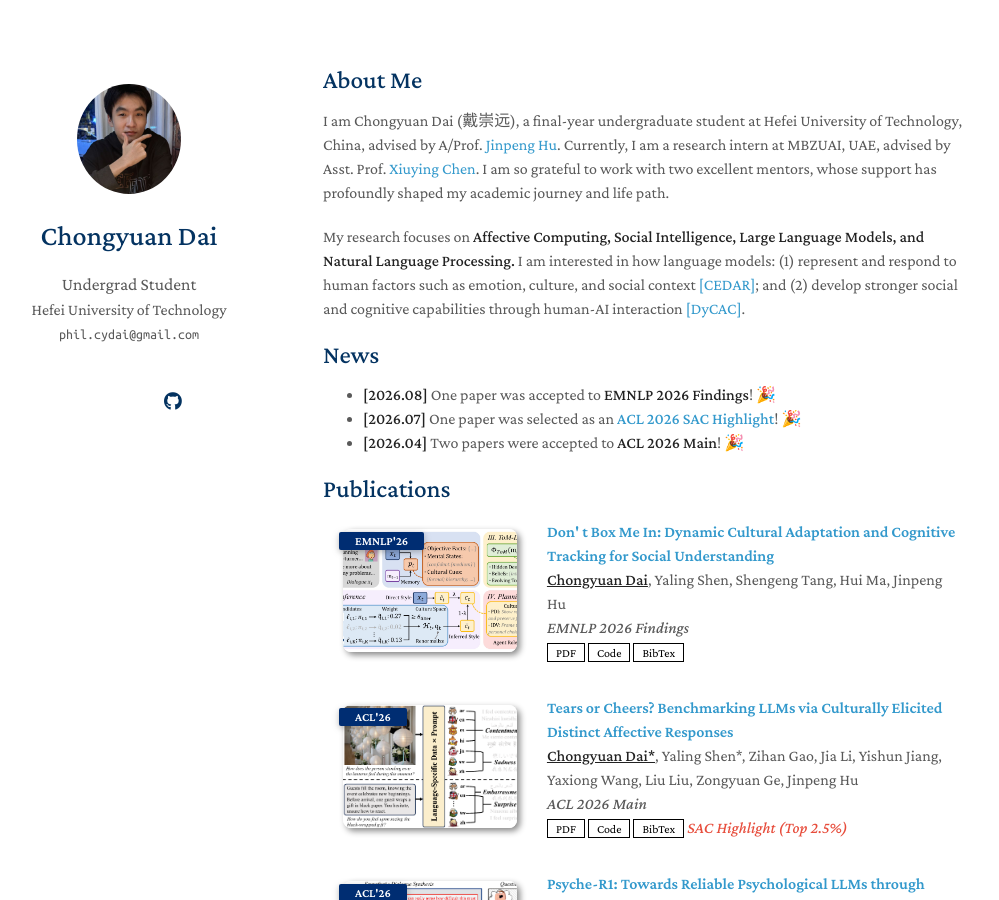
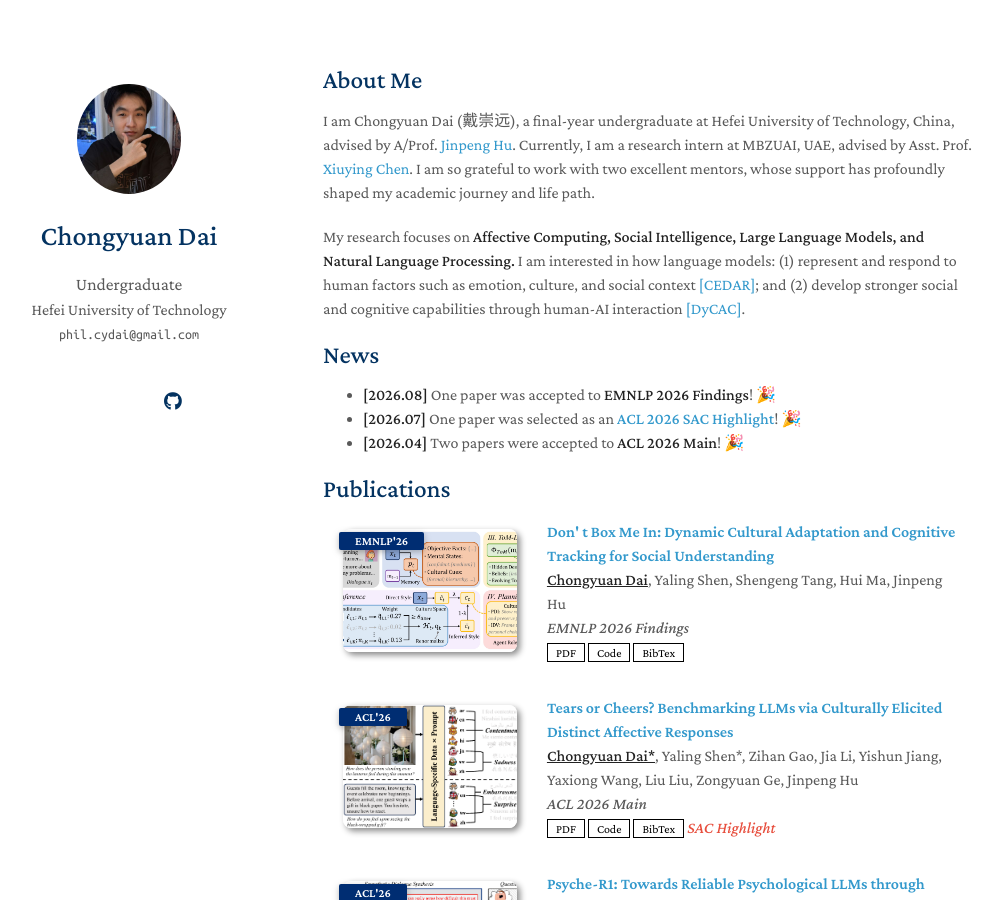
Before and after one commit to chyuandai/chyuandai.github.io, a Jekyll site: the page built from index.md, in a window 1280 px wide and 900 px high. Shown: the whole window, without its empty margins (147-1146 px from the left). Built offline with Jekyll 4.4.1, drawn with Linux system fonts in a browser that asks for light colours; a style sheet for code colours, icons or effects is not loaded; our own code applies the rules of GitHub Pages for plain Markdown files.

Commit message:
update my personal page

```diff
--- a/_config.yml
+++ b/_config.yml
@@ -1,6 +1,6 @@
 # Basic Information
 title: Chongyuan Dai
-position: Undergrad Student
+position: Undergraduate
 affiliation: Hefei University of Technology
 email: phil.cydai@gmail.com
 
--- a/_data/publications.yml
+++ b/_data/publications.yml
@@ -19,7 +19,7 @@
     code: https://github.com/MindIntLab-HFUT/CEDAR
     bibtex: ./assets/bib/tears_or_cheers.txt
     image: ./assets/img/tears_or_cheers.png
-    notes: SAC Highlight (Top 2.5%)
+    notes: SAC Highlight
 
   - title: "Psyche-R1: Towards Reliable Psychological LLMs through Unified Empathy, Expertise, and Reasoning"
     authors: <strong><u>Chongyuan Dai</u></strong>, Jinpeng Hu, Hongchang Shi, Zhuo Li, Dan Guo, Xun Yang, Meng Wang
--- a/index.md
+++ b/index.md
@@ -4,7 +4,7 @@
 
 ## About Me
 
-I am Chongyuan Dai (戴崇远), a final-year undergraduate student at Hefei University of Technology, China, advised by A/Prof. [Jinpeng Hu](https://scholar.google.com/citations?user=3xMIKfcAAAAJ&hl=en). Currently, I am a research intern at MBZUAI, UAE, advised by Asst. Prof. [Xiuying Chen](https://scholar.google.com/citations?user=COUnAF4AAAAJ&hl=en). I am so grateful to work with two excellent mentors, whose support has profoundly shaped my academic journey and life path.
+I am Chongyuan Dai (戴崇远), a final-year undergraduate at Hefei University of Technology, China, advised by A/Prof. [Jinpeng Hu](https://scholar.google.com/citations?user=3xMIKfcAAAAJ&hl=en). Currently, I am a research intern at MBZUAI, UAE, advised by Asst. Prof. [Xiuying Chen](https://scholar.google.com/citations?user=COUnAF4AAAAJ&hl=en). I am so grateful to work with two excellent mentors, whose support has profoundly shaped my academic journey and life path.
 
 My research focuses on **Affective Computing, Social Intelligence, Large Language Models, and Natural Language Processing.** I am interested in how language models: (1) represent and respond to human factors such as emotion, culture, and social context [[CEDAR]](https://aclanthology.org/2026.acl-long.1769.pdf); and (2) develop stronger social and cognitive capabilities through human-AI interaction [[DyCAC]](https://arxiv.org/pdf/2608.22411).
 
```
